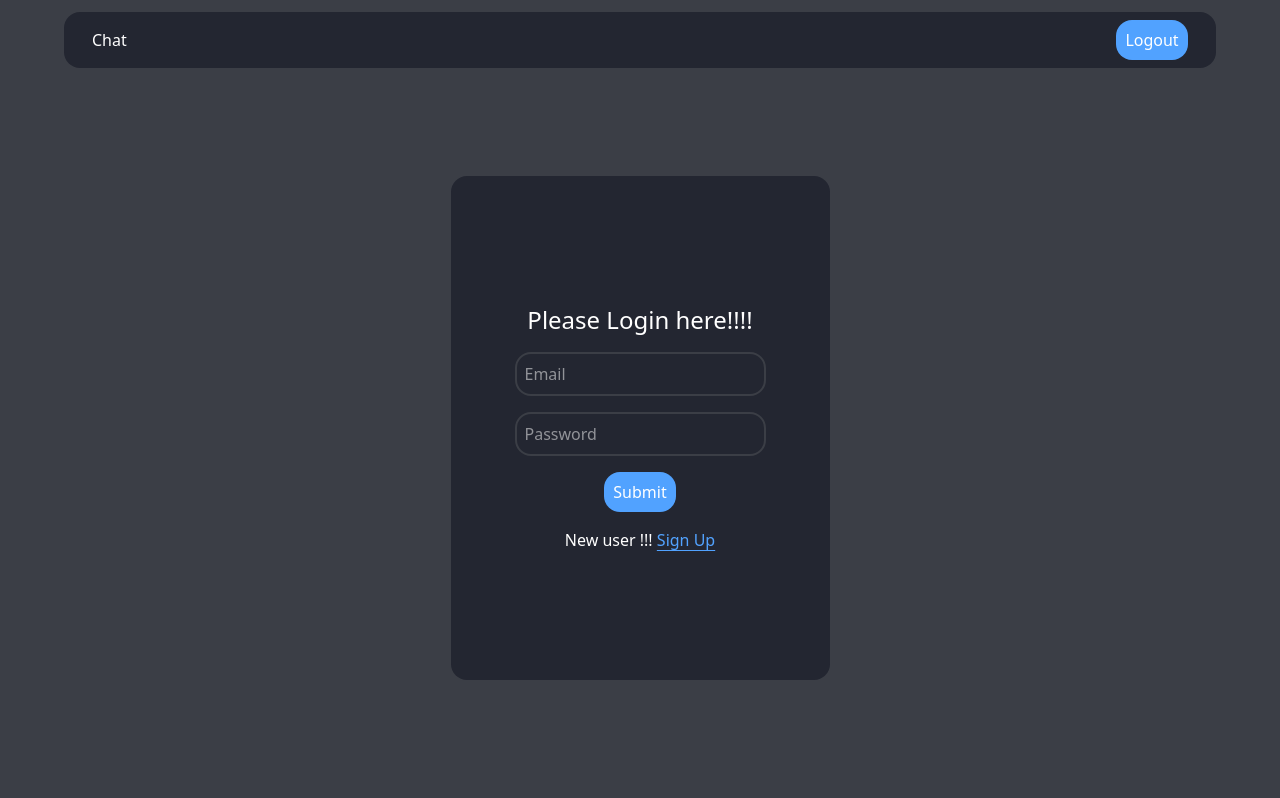
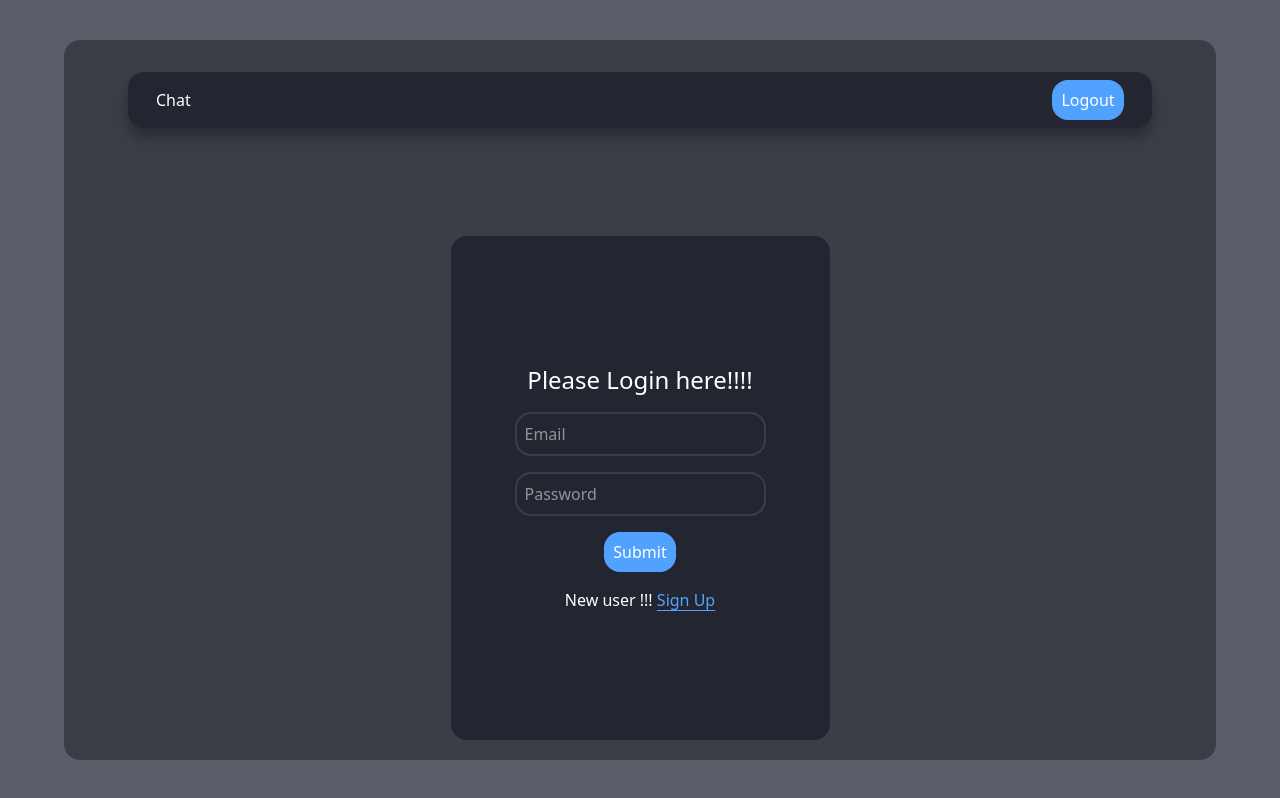
Before and after one commit to anish1108/chat_MERN, a React (Vite) app in the folder frontend/: page /login in a window 1280 px wide. Built offline with nearby package versions, Linux system fonts and the light colour scheme; no server answers; the HTML template or start-up script is replaced by a standard one.

Commit message:
designed the app component

```diff
--- a/frontend/src/App.jsx
+++ b/frontend/src/App.jsx
@@ -33,11 +33,14 @@ function App() {
         }, [currentsender, logoutHandler])
 
   return (
-    <div className="bg-[#3B3E46] h-screen p-0 m-0 overflow-auto text-white flex flex-col justify-center">
+    <div className="h-screen flex flex-col justify-center items-center w-screen bg-[#272b38c2]">
+
+
+    <div className="bg-[#3B3E46] w-[90vw] h-[90vh] p-0 m-0 overflow-auto text-white flex flex-col justify-center items-center rounded-2xl">
       <div className="" >
         <Navbar/>
       </div>
-      <div className="  h-[90vh]">
+      <div className="  h-[75vh]">
       <Routes>
           <Route path="/" element={isloggedIn?<ChatContainer/>: <Navigate to={"/login"}/> }/>
           <Route path="home" element={<ChatContainer/>}/>
@@ -45,7 +48,7 @@ function App() {
           <Route path="signup" element={<Signup/>}/>
       </Routes>
       </div>
-
+    </div>
     </div>
   )
 }
--- a/frontend/src/components/Navbar.jsx
+++ b/frontend/src/components/Navbar.jsx
@@ -7,7 +7,7 @@ function Navbar() {
 
 
   return (
-    <div className='bg-[#232631] px-7 py-2  mx-[5vw]  rounded-2xl flex items-center justify-between '>
+    <div className='bg-[#232631] drop-shadow-xl/30 px-7 py-2 w-[80vw]  mx-[5vw]  rounded-2xl flex items-center justify-between '>
       <div>Chat</div>
       <div className='flex justify-end'>
         <button className='bg-blue-400 rounded-2xl w-18 h-10 hover:bg-blue-500' onClick={logoutHandler}>Logout</button>
--- a/frontend/src/pages/ChatField.jsx
+++ b/frontend/src/pages/ChatField.jsx
@@ -52,7 +52,7 @@ function ChatField() {
 
 
     return (
-        <div className='bg-[#232631] rounded-2xl h-[85vh]  m-4  p-4 relative shadow-xl/20 shadow-blue-400'>
+        <div className='bg-[#232631] rounded-2xl h-[73vh] w-[60vw]  m-4  p-4 relative shadow-xl/20 shadow-blue-400'>
             {
                 receiver.name ?
 
@@ -66,7 +66,7 @@ function ChatField() {
                             </nav>
                         </div>
 
-                        <div className='p-4 py-8 bg-radial-[at_25%_25%] from-[#3B3E46] to-[#232631] to-75% h-[65vh] rounded-2xl overflow-y-scroll [&::-webkit-scrollbar]:w-2
+                        <div className='p-4 py-8 bg-radial-[at_25%_25%] from-[#3B3E46] to-[#232631] to-75% h-[50vh] rounded-2xl overflow-y-scroll [&::-webkit-scrollbar]:w-2
   [&::-webkit-scrollbar-track]:rounded-full
   [&::-webkit-scrollbar-track]:bg-gray-100
   [&::-webkit-scrollbar-thumb]:rounded-full
@@ -89,8 +89,8 @@ function ChatField() {
                             }
 
                             <div ref={messagesEndRef}></div>
-                            <div className='flex  justify-center  space-x-2 absolute bottom-0 '>
-                                <div className='flex w-[60vw] gap-1 py-2'>
+                            <div className='flex  justify-center items-center space-x-2 absolute bottom-0 w-[55vw]'>
+                                <div className='flex md:w-[60vw] gap-1 py-2'>
                                     <input type="text" placeholder='Enter Messajjge' value={message} onChange={(e) => { setMessage(e.target.value) }}
                                         className=' w-[85%] h-12 bg-[#3B3E46] px-4 rounded-2xl' />
                                     <button name='Send' type='submit' onClick={sendMessagehandler}
--- a/frontend/src/pages/ContactHolder.jsx
+++ b/frontend/src/pages/ContactHolder.jsx
@@ -39,7 +39,7 @@ function ContactHolder() {
     }, [receiver])
 
     return (
-        <div className='bg-[#232631] h-[85vh] rounded-2xl m-4 p-4 shadow-xl/20 shadow-blue-400 overflow-y-scroll
+        <div className='bg-[#232631] h-[73vh] w-[20vw] rounded-2xl m-4 p-4 shadow-xl/20 shadow-blue-400 overflow-y-scroll
         [&::-webkit-scrollbar]:w-1
   [&::-webkit-scrollbar-track]:rounded-full
   [&::-webkit-scrollbar-track]:bg-gray-100
```
